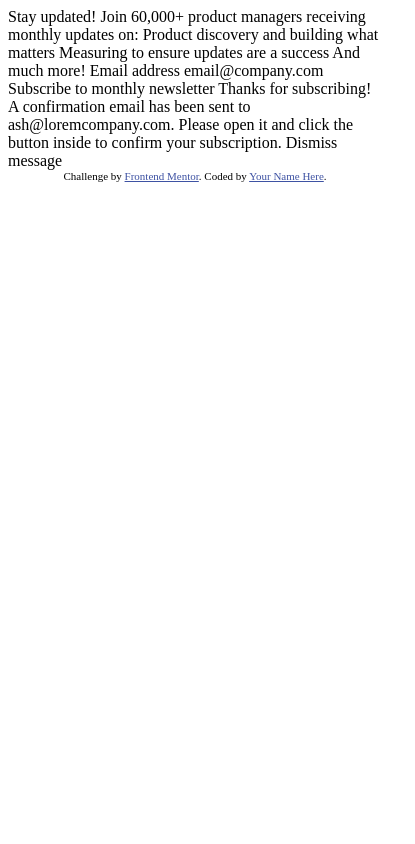
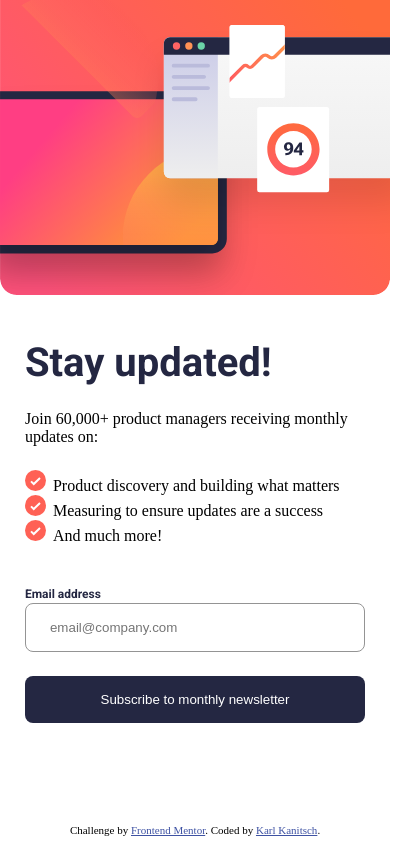
Before and after one commit to kkanit22/FEM-3-2-newsletter-signup-form, a plain HTML site: page index.html in a window 390 px wide. Shown: the whole page, 415 px wide, since content can reach past the window. Drawn offline with Linux system fonts and the light colour scheme.

Commit message:
Page built and working right on mobile screens

```diff
--- a/index.html
+++ b/index.html
@@ -1,52 +1,60 @@
 <!DOCTYPE html>
 <html lang="en">
+
 <head>
-  <meta charset="UTF-8">
-  <meta name="viewport" content="width=device-width, initial-scale=1.0"> <!-- displays site properly based on user's device -->
+	<meta charset="UTF-8">
+	<meta name="viewport" content="width=device-width, initial-scale=1.0">
+	<!-- displays site properly based on user's device -->
+	<link rel="icon" type="image/png" sizes="32x32" href="./assets/images/favicon-32x32.png">
+	<link rel="preconnect" href="https://fonts.googleapis.com">
+	<link rel="preconnect" href="https://fonts.gstatic.com" crossorigin>
+	<link href="https://fonts.googleapis.com/css2?family=Roboto:wght@400;700&display=swap" rel="stylesheet">
+	<link rel="stylesheet" href="./style.css">
+	<script defer src="./main.js"></script>
+	<title>Frontend Mentor | Newsletter sign-up form with success message</title>
+</head>
 
-  <link rel="icon" type="image/png" sizes="32x32" href="./assets/images/favicon-32x32.png">
+<body>
+	<main id="main-page">
+		<picture>
+			<source srcset="./assets/images/illustration-sign-up-desktop.svg" media="(width >= 1000px)" />
+			<source srcset="./assets/images/illustration-sign-up-tablet.svg" media="(width >= 600px)" />
+			<img src="./assets/images/illustration-sign-up-mobile.svg" alt="Newsletter header" />
+		</picture>
+		<article>
+			<section class="signup-text">
+				<h1>Stay updated!</h1>
+				<p>Join 60,000+ product managers receiving monthly updates on:</p>
+				<ul>
+					<li>Product discovery and building what matters</li>
+					<li>Measuring to ensure updates are a success</li>
+					<li>And much more!</li>
+				</ul>
+			</section>
+		</article>
+		<form id="newsletter-signup" novalidate>
+			<label for="email">Email address</label>
+			<input name="email" id="email" type="email" placeholder="email@company.com" aria-described-by="email-error" autocomplete="email" />
+			<span aria-live="polite" id="email-error" class="hidden">Valid email required</span>
+			<button class="signup-button">Subscribe to monthly newsletter</button>
+		</form>
+	</main>
+	<article id="success-page" class="hidden">
+		<section class="success-card">
+			<div class="success-message">
+				<img src="./assets/images/icon-success.svg" alt="Success checkmark" />
+				<h1>Thanks for subscribing!</h2>
+				<p>A confirmation email has been sent to ash@loremcompany.com. Please open it and click the button inside to
+					confirm
+					your subscription.</p>
+			</div>
+			<button class="dismiss-success-card">Dismiss message</button>
+		</section>
+	</article>
+	<footer class="attribution">
+		Challenge by <a href="https://www.frontendmentor.io?ref=challenge">Frontend Mentor</a>.
+		Coded by <a href="https://www.frontendmentor.io/profile/kkanit22">Karl Kanitsch</a>.
+	</footer>
+</body>
 
-  <title>Frontend Mentor | Newsletter sign-up form with success message</title>
-
-  <!-- Feel free to remove these styles or customise in your own stylesheet 👍 -->
-  <style>
-    .attribution { font-size: 0.6875rem; text-align: center; }
-    .attribution a { color: hsl(228, 45%, 44%); }
-  </style>
-</head>
-<body>
-
-  <!-- Sign-up form start -->
-
-  Stay updated!
-
-  Join 60,000+ product managers receiving monthly updates on:
-
-  Product discovery and building what matters
-  Measuring to ensure updates are a success
-  And much more!
-
-  Email address
-  email@company.com
-
-  Subscribe to monthly newsletter
-
-  <!-- Sign-up form end -->
-
-  <!-- Success message start -->
-
-  Thanks for subscribing!
-
-  A confirmation email has been sent to ash@loremcompany.com.
-  Please open it and click the button inside to confirm your subscription.
-
-  Dismiss message
-
-  <!-- Success message end -->
-
-  <footer class="attribution">
-    Challenge by <a href="https://www.frontendmentor.io?ref=challenge">Frontend Mentor</a>.
-    Coded by <a href="#">Your Name Here</a>.
-  </footer>
-</body>
 </html>
--- /dev/null
+++ b/main.js
@@ -0,0 +1,39 @@
+const form = document.getElementById("newsletter-signup");
+const emailField = document.getElementById("email");
+const errorMessage = document.getElementById("email-error");
+const mainPage = document.getElementById("main-page");
+const successPage = document.getElementById("success-page");
+const dismissButton = document.querySelector(".dismiss-success-card");
+
+const showSuccess = () => {
+	mainPage.classList.toggle("hidden");
+	successPage.classList.toggle("hidden");
+}
+
+const showFailure = () => {
+	!emailField.classList.contains("invalid") ? emailField.classList.toggle("invalid") : null;
+	errorMessage.classList.contains("hidden") ? errorMessage.classList.toggle("hidden") : null;
+}
+
+const validateForm = (data) => {
+	const emailRegex = /^[^\s@]+@[^\s@]+\.[^\s@]+$/;
+	emailRegex.test(data.email) ? showSuccess() : showFailure();
+}
+
+const handleSubmit = (e) => {
+	e.preventDefault();
+	const formData = new FormData(e.target);
+	const data = Object.fromEntries(formData);
+	validateForm(data);
+}
+
+form.addEventListener('submit', handleSubmit);
+dismissButton.addEventListener('click', () => {
+	emailField.value = "";
+	emailField.classList.contains("invalid") ? emailField.classList.toggle("invalid") : null;
+	!errorMessage.classList.contains("hidden") ? errorMessage.classList.toggle("hidden") : null;
+	mainPage.classList.toggle("hidden");
+	successPage.classList.toggle("hidden");
+})
+
+// asdf@reg.com
--- /dev/null
+++ b/style.css
@@ -0,0 +1,146 @@
+* {
+  margin: 0;
+  padding: 0;
+  box-sizing: border-box;
+}
+
+:root {
+	--white: #FFFFFF;
+	--gray: #949494;
+	--blue-700: #36384D;
+	--blue-800: #242742;
+	--red: #FF6165;
+	--red-100: #FEE7E6;
+	--linear-gradient: linear-gradient(to right, #FF6A3A, #FF527B);
+	--header-small: 700 2.5rem "Roboto", sans-serif;
+	--label-small: 700 0.75rem / 1.5 "Roboto", sans-serif;
+}
+
+body {
+	background: var(--white);
+	display: flex;
+	flex-direction: column;
+	align-items: center;
+	min-height: 100vh;
+	position: relative;
+}
+
+main {
+	display: flex;
+	flex-direction: column;
+	gap: 2.5rem;
+	height: 100%;
+	width: 87.2vw;
+
+	& img {
+		transform: translatex(-6.4vw);
+		width: 100vw;
+	}
+
+	& article {
+
+		& .signup-text {
+			display: flex;
+			flex-direction: column;
+			gap: 1.5rem;
+		}
+
+		& ul {
+			list-style-image: url('./assets/images/icon-list.svg');
+			list-style-position: inside;
+		}
+	}
+
+	& form {
+		display: flex;
+		flex-direction: column;
+		position: relative;
+
+		& label {
+			color: var(--blue-800);
+			font: var(--label-small);
+		}
+
+		& input {
+			border: 1px solid var(--gray);
+			border-radius: 0.5rem;
+			margin-bottom: 1.5rem;
+			padding: 1rem 1.5rem;
+
+			&.invalid {
+				background: var(--red-100);
+				border: 1px solid var(--red);
+				color: var(--red);
+			}
+		}
+
+		& #email-error {
+			color: var(--red);
+			font: var(--label-small);
+			position: absolute;
+			top: 0;
+			right: 0;
+		}
+	}
+}
+
+#success-page {
+	background: var(--white);
+	display: flex;
+	justify-content: center;
+	align-items: center;
+	height: 100%;
+	width: 100%;
+	position: absolute;
+	top: 0;
+	left: 0;
+
+	& .success-card {
+		display: flex;
+		flex-direction: column;
+		justify-content: space-between;
+		height: 74vh;
+		width: 87.2vw;
+
+		& .success-message {
+			display: flex;
+			flex-direction: column;
+			align-items: flex-start;
+			gap: 2rem;
+
+			& img {
+				height: 4rem;
+			}
+		}
+	}
+}
+
+
+h1 {
+	color: var(--blue-800);
+	font: var(--header-small);
+}
+
+button {
+	background: var(--blue-800);
+	border: 0;
+	border-radius: 0.5rem;
+	color: var(--white);
+	padding: 1rem 0;
+	text-align: center;
+	width: 100%;
+}
+
+.hidden {
+	display: none !important;
+}
+
+.attribution {
+  font-size: 0.6875rem;
+	position: absolute;
+	bottom: 0.5rem;
+  text-align: center;
+}
+.attribution a {
+  color: hsl(228, 45%, 44%);
+}
```
